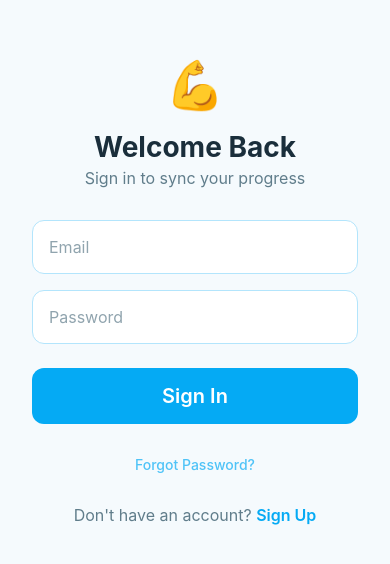
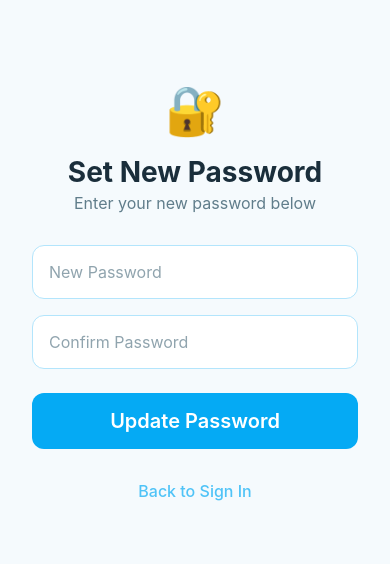
Before and after one commit to rahulshendre/protein_tracker, a React Native app: screen /ResetPassword in a window 390 px wide. Shown: the part 132-696 px from the top of the page. Built offline with nearby package versions, Linux system fonts and the light colour scheme.

Commit message:
Reset pass
Signed-off-by: rahulshendre <rahulshendre789@gmail.com>

```diff
--- a/App.tsx
+++ b/App.tsx
@@ -3,8 +3,8 @@
  */
 
 import React, { useEffect, useState } from 'react';
-import { ActivityIndicator, View } from 'react-native';
-import { NavigationContainer } from '@react-navigation/native';
+import { ActivityIndicator, View, Linking } from 'react-native';
+import { NavigationContainer, LinkingOptions } from '@react-navigation/native';
 import { createNativeStackNavigator } from '@react-navigation/native-stack';
 import { SafeAreaProvider } from 'react-native-safe-area-context';
 import AsyncStorage from '@react-native-async-storage/async-storage';
@@ -16,13 +16,26 @@ import { HistoryScreen } from './src/screens/HistoryScreen';
 import { OnboardingScreen } from './src/screens/OnboardingScreen';
 import { LoginScreen } from './src/screens/LoginScreen';
 import { RegisterScreen } from './src/screens/RegisterScreen';
+import { ResetPasswordScreen } from './src/screens/ResetPasswordScreen';
 import { RootStackParamList } from './src/navigation/types';
 import { ThemeProvider, useTheme } from './src/context/ThemeContext';
 import { useAuthStore } from './src/stores/authStore';
+import { supabase } from './src/services/supabase';
+
+// Deep linking configuration
+const linking: LinkingOptions<RootStackParamList> = {
+  prefixes: ['proteintracker://'],
+  config: {
+    screens: {
+      ResetPassword: 'reset-password',
+      Login: 'login',
+    },
+  },
+};
 
 const Stack = createNativeStackNavigator<RootStackParamList>();
 
-// Auth screens (Login, Register)
+// Auth screens (Login, Register, ResetPassword)
 function AuthNavigator() {
   const { colors } = useTheme();
 
@@ -37,6 +50,7 @@ function AuthNavigator() {
     >
       <Stack.Screen name="Login" component={LoginScreen} />
       <Stack.Screen name="Register" component={RegisterScreen} />
+      <Stack.Screen name="ResetPassword" component={ResetPasswordScreen} />
     </Stack.Navigator>
   );
 }
@@ -73,10 +87,51 @@ function AppContent() {
   const { colors } = useTheme();
   const { isAuthenticated, isLoading, initialize } = useAuthStore();
   const [needsOnboarding, setNeedsOnboarding] = useState<boolean | null>(null);
+  const [showResetPassword, setShowResetPassword] = useState(false);
 
   useEffect(() => {
     initialize();
+    handleDeepLink();
   }, []);
+
+  const handleDeepLink = async () => {
+    const handleUrl = async (url: string | null) => {
+      if (!url) return;
+
+      // Check if this is a password reset link
+      // Supabase sends: proteintracker://reset-password#access_token=...&type=recovery
+      if (url.includes('type=recovery') || url.includes('reset-password')) {
+        // Extract the hash fragment
+        const hashIndex = url.indexOf('#');
+        if (hashIndex !== -1) {
+          const hash = url.substring(hashIndex + 1);
+          const params = new URLSearchParams(hash);
+          const accessToken = params.get('access_token');
+          const refreshToken = params.get('refresh_token');
+
+          if (accessToken) {
+            // Set the session with the tokens from the URL
+            await supabase.auth.setSession({
+              access_token: accessToken,
+              refresh_token: refreshToken || '',
+            });
+            setShowResetPassword(true);
+          }
+        }
+      }
+    };
+
+    // Handle initial URL (app opened via deep link)
+    const initialUrl = await Linking.getInitialURL();
+    await handleUrl(initialUrl);
+
+    // Listen for URL changes while app is running
+    const subscription = Linking.addEventListener('url', (event) => {
+      handleUrl(event.url);
+    });
+
+    return () => subscription.remove();
+  };
 
   useEffect(() => {
     if (isAuthenticated) {
@@ -103,10 +158,22 @@ function AppContent() {
     );
   }
 
+  // Show password reset screen if opened via deep link
+  if (showResetPassword) {
+    return (
+      <NavigationContainer linking={linking}>
+        <Stack.Navigator screenOptions={{ headerShown: false }}>
+          <Stack.Screen name="ResetPassword" component={ResetPasswordScreen} />
+          <Stack.Screen name="Login" component={LoginScreen} />
+        </Stack.Navigator>
+      </NavigationContainer>
+    );
+  }
+
   // Not logged in -> show auth screens
   if (!isAuthenticated) {
     return (
-      <NavigationContainer>
+      <NavigationContainer linking={linking}>
         <AuthNavigator />
       </NavigationContainer>
     );
--- a/package.json
+++ b/package.json
@@ -21,6 +21,7 @@
     "react-native-get-random-values": "^2.0.0",
     "react-native-safe-area-context": "^5.7.0",
     "react-native-screens": "^4.24.0",
+    "react-native-svg": "^15.11.2",
     "react-native-url-polyfill": "^3.0.0",
     "uuid": "^13.0.0",
     "zustand": "^5.0.11"
--- a/src/navigation/types.ts
+++ b/src/navigation/types.ts
@@ -10,6 +10,7 @@ export type RootStackParamList = {
   // Auth screens
   Login: undefined;
   Register: undefined;
+  ResetPassword: undefined;
 
   // App screens
   Dashboard: undefined;
--- /dev/null
+++ b/src/screens/ResetPasswordScreen.tsx
@@ -0,0 +1,253 @@
+import React, { useState } from 'react';
+import {
+  View,
+  Text,
+  StyleSheet,
+  TextInput,
+  TouchableOpacity,
+  KeyboardAvoidingView,
+  Platform,
+  Modal,
+} from 'react-native';
+import { SafeAreaView } from 'react-native-safe-area-context';
+import { useNavigation } from '@react-navigation/native';
+import { FONT_SIZES, SPACING } from '../constants';
+import { useTheme } from '../context/ThemeContext';
+import { supabase } from '../services/supabase';
+
+export function ResetPasswordScreen() {
+  const navigation = useNavigation();
+  const { colors } = useTheme();
+
+  const [password, setPassword] = useState('');
+  const [confirmPassword, setConfirmPassword] = useState('');
+  const [isLoading, setIsLoading] = useState(false);
+
+  // Dialog states
+  const [showDialog, setShowDialog] = useState(false);
+  const [dialogTitle, setDialogTitle] = useState('');
+  const [dialogMessage, setDialogMessage] = useState('');
+  const [dialogSuccess, setDialogSuccess] = useState(false);
+
+  const showAlert = (title: string, message: string, success = false) => {
+    setDialogTitle(title);
+    setDialogMessage(message);
+    setDialogSuccess(success);
+    setShowDialog(true);
+  };
+
+  const handleDialogClose = () => {
+    setShowDialog(false);
+    if (dialogSuccess) {
+      navigation.navigate('Login' as never);
+    }
+  };
+
+  const handleResetPassword = async () => {
+    if (!password.trim()) {
+      showAlert('Error', 'Please enter a new password');
+      return;
+    }
+
+    if (password.length < 6) {
+      showAlert('Error', 'Password must be at least 6 characters');
+      return;
+    }
+
+    if (password !== confirmPassword) {
+      showAlert('Error', 'Passwords do not match');
+      return;
+    }
+
+    setIsLoading(true);
+
+    const { error } = await supabase.auth.updateUser({ password });
+
+    setIsLoading(false);
+
+    if (error) {
+      showAlert('Error', error.message);
+    } else {
+      showAlert('Success', 'Your password has been updated. Please sign in with your new password.', true);
+    }
+  };
+
+  return (
+    <SafeAreaView style={[styles.container, { backgroundColor: colors.background }]}>
+      <KeyboardAvoidingView
+        behavior={Platform.OS === 'ios' ? 'padding' : 'height'}
+        style={styles.content}
+      >
+        <Text style={styles.emoji}>🔐</Text>
+        <Text style={[styles.title, { color: colors.text }]}>Set New Password</Text>
+        <Text style={[styles.subtitle, { color: colors.textSecondary }]}>
+          Enter your new password below
+        </Text>
+
+        <View style={styles.form}>
+          <TextInput
+            style={[styles.input, {
+              backgroundColor: colors.surface,
+              color: colors.text,
+              borderColor: colors.border
+            }]}
+            placeholder="New Password"
+            placeholderTextColor={colors.disabled}
+            value={password}
+            onChangeText={setPassword}
+            secureTextEntry
+          />
+
+          <TextInput
+            style={[styles.input, {
+              backgroundColor: colors.surface,
+              color: colors.text,
+              borderColor: colors.border
+            }]}
+            placeholder="Confirm Password"
+            placeholderTextColor={colors.disabled}
+            value={confirmPassword}
+            onChangeText={setConfirmPassword}
+            secureTextEntry
+          />
+
+          <TouchableOpacity
+            style={[styles.button, { backgroundColor: colors.primary }]}
+            onPress={handleResetPassword}
+            disabled={isLoading}
+          >
+            <Text style={styles.buttonText}>
+              {isLoading ? 'Updating...' : 'Update Password'}
+            </Text>
+          </TouchableOpacity>
+        </View>
+
+        <TouchableOpacity
+          style={styles.backLink}
+          onPress={() => navigation.navigate('Login' as never)}
+        >
+          <Text style={[styles.backLinkText, { color: colors.secondary }]}>
+            Back to Sign In
+          </Text>
+        </TouchableOpacity>
+      </KeyboardAvoidingView>
+
+      {/* Themed Alert Dialog */}
+      <Modal
+        visible={showDialog}
+        transparent
+        animationType="fade"
+        onRequestClose={handleDialogClose}
+      >
+        <View style={styles.modalOverlay}>
+          <View style={[styles.dialogBox, { backgroundColor: colors.surface }]}>
+            <Text style={[styles.dialogTitle, { color: colors.text }]}>
+              {dialogTitle}
+            </Text>
+            <Text style={[styles.dialogMessage, { color: colors.textSecondary }]}>
+              {dialogMessage}
+            </Text>
+            <TouchableOpacity
+              style={[styles.dialogButton, { backgroundColor: colors.primary }]}
+              onPress={handleDialogClose}
+            >
+              <Text style={styles.dialogButtonText}>OK</Text>
+            </TouchableOpacity>
+          </View>
+        </View>
+      </Modal>
+    </SafeAreaView>
+  );
+}
+
+const styles = StyleSheet.create({
+  container: {
+    flex: 1,
+  },
+  content: {
+    flex: 1,
+    padding: SPACING.xl,
+    justifyContent: 'center',
+  },
+  emoji: {
+    fontSize: 48,
+    textAlign: 'center',
+    marginBottom: SPACING.md,
+  },
+  title: {
+    fontSize: 28,
+    fontWeight: 'bold',
+    textAlign: 'center',
+    marginBottom: SPACING.xs,
+  },
+  subtitle: {
+    fontSize: FONT_SIZES.md,
+    textAlign: 'center',
+    marginBottom: SPACING.xl,
+  },
+  form: {
+    gap: SPACING.md,
+  },
+  input: {
+    borderRadius: 12,
+    padding: SPACING.md,
+    fontSize: FONT_SIZES.md,
+    borderWidth: 1,
+  },
+  button: {
+    borderRadius: 12,
+    padding: SPACING.md,
+    alignItems: 'center',
+    marginTop: SPACING.sm,
+  },
+  buttonText: {
+    fontSize: FONT_SIZES.lg,
+    fontWeight: '600',
+    color: '#FFFFFF',
+  },
+  backLink: {
+    alignItems: 'center',
+    marginTop: SPACING.xl,
+  },
+  backLinkText: {
+    fontSize: FONT_SIZES.md,
+    fontWeight: '500',
+  },
+  modalOverlay: {
+    flex: 1,
+    backgroundColor: 'rgba(0, 0, 0, 0.5)',
+    justifyContent: 'center',
+    alignItems: 'center',
+    padding: SPACING.xl,
+  },
+  dialogBox: {
+    width: '100%',
+    maxWidth: 320,
+    borderRadius: 16,
+    padding: SPACING.lg,
+    alignItems: 'center',
+  },
+  dialogTitle: {
+    fontSize: FONT_SIZES.lg,
+    fontWeight: '700',
+    marginBottom: SPACING.sm,
+    textAlign: 'center',
+  },
+  dialogMessage: {
+    fontSize: FONT_SIZES.md,
+    textAlign: 'center',
+    marginBottom: SPACING.lg,
+    lineHeight: 22,
+  },
+  dialogButton: {
+    width: '100%',
+    borderRadius: 10,
+    padding: SPACING.md,
+    alignItems: 'center',
+  },
+  dialogButtonText: {
+    fontSize: FONT_SIZES.md,
+    fontWeight: '600',
+    color: '#FFFFFF',
+  },
+});
--- a/src/screens/index.ts
+++ b/src/screens/index.ts
@@ -5,3 +5,4 @@ export { HistoryScreen } from './HistoryScreen';
 export { OnboardingScreen } from './OnboardingScreen';
 export { LoginScreen } from './LoginScreen';
 export { RegisterScreen } from './RegisterScreen';
+export { ResetPasswordScreen } from './ResetPasswordScreen';
```
Also changed, not shown: 1 other file (tests, documents, lock files or other folders).
